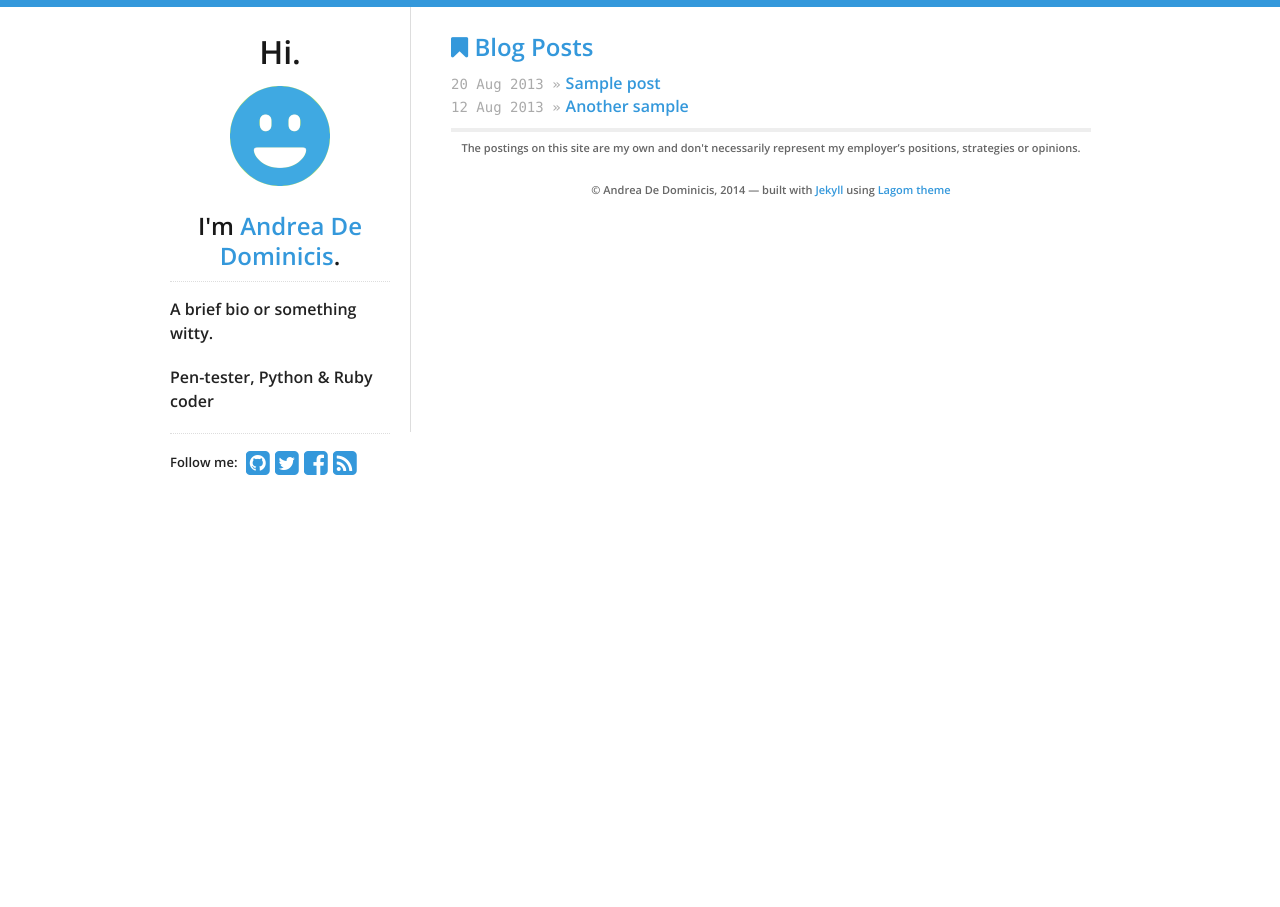
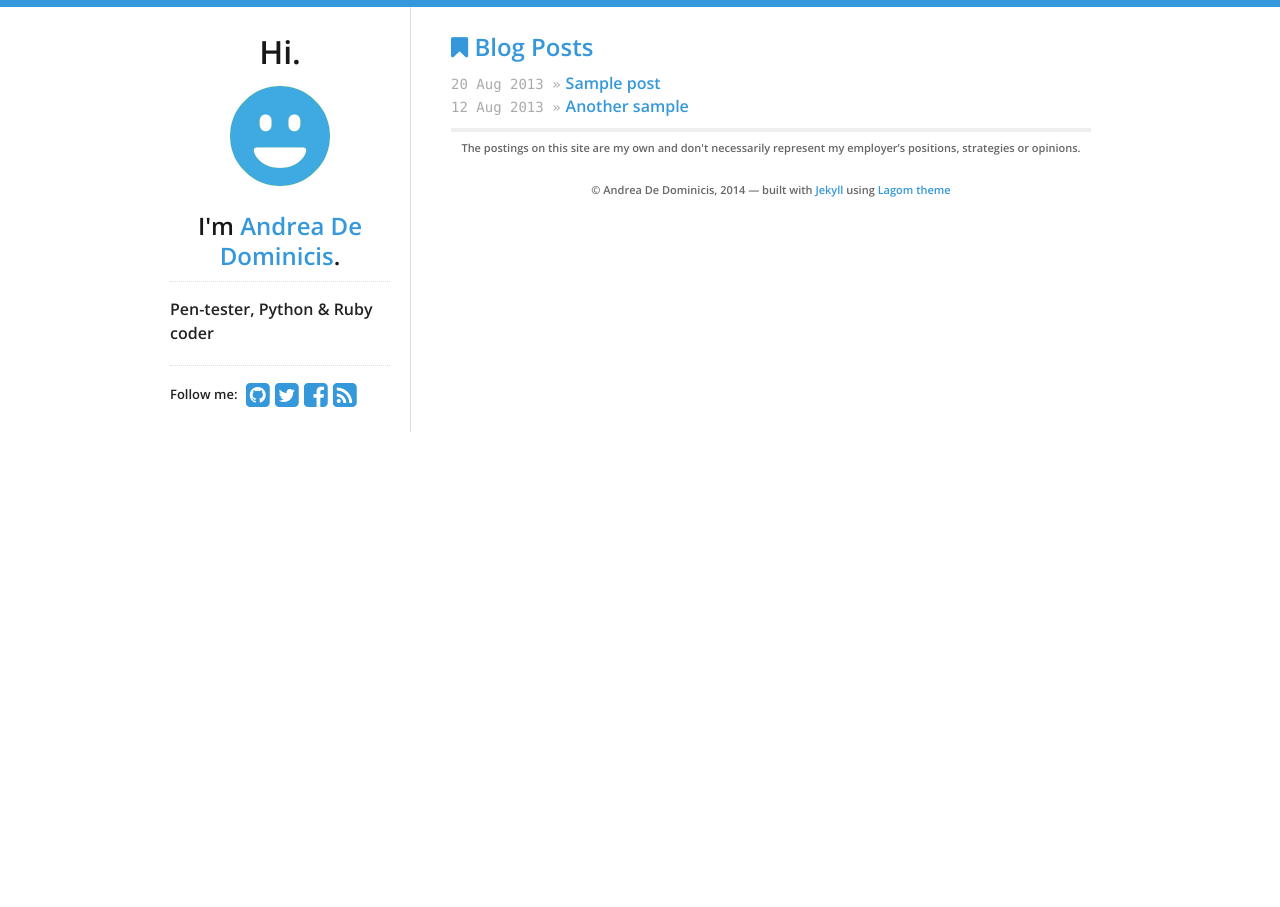
Before and after one commit to dedins/dedins.github.io, a Jekyll site: the page built from index.html, in a window 1280 px wide. Built offline with Jekyll 4.4.1, drawn with Linux system fonts in a browser that asks for light colours; nearby versions of some CDN libraries.

Commit message:
Updated sidebar.html

```diff
--- a/_includes/sidebar.html
+++ b/_includes/sidebar.html
@@ -9,10 +9,7 @@
   </a>
   <h2>I'm <a href="/">{{ site.data.theme.name }}</a>.</h2>
   <div id="bio">
-    <p>A brief bio or something witty.</p>
-    <p>
-      Pen-tester, Python & Ruby coder
-    </p>
+    <p>Pen-tester, Python & Ruby coder</p>
   </div>
   <div id="social">
     {% include social.html %}
```
